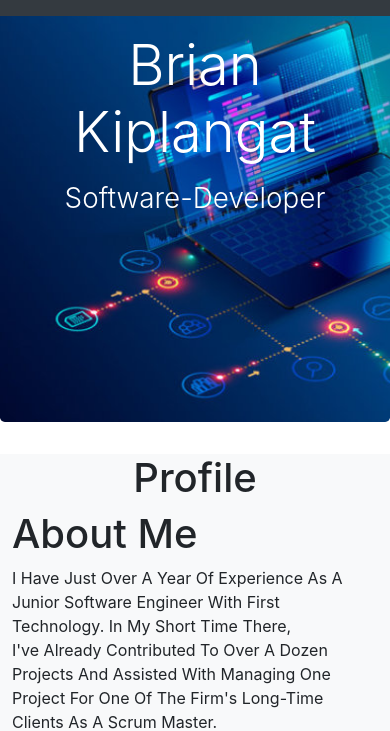
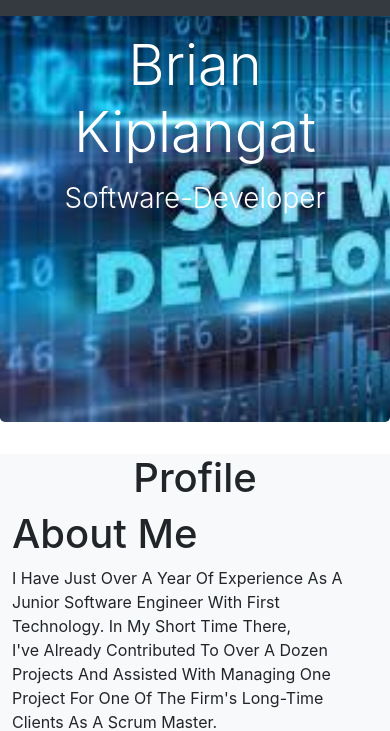
Before and after one commit to Briankiplangat88/portfolio, a plain HTML site: page index.html in a window 390 px wide. Shown: the top 731 px of the page. Drawn offline with nearby package versions, Linux system fonts and the light colour scheme; files that its build step writes are made by us from their sources; files whose address does not match are found by name.

Commit message:
added the background and media queries

```diff
--- a/style.css
+++ b/style.css
@@ -1,5 +1,5 @@
   .jumbotron-bg-image {
-      background-image: url(../assets/software.jpg);
+      background-image: url(../assets/software2.jpeg);
       background-repeat: no-repeat;
       background-size: cover;
   }
```
